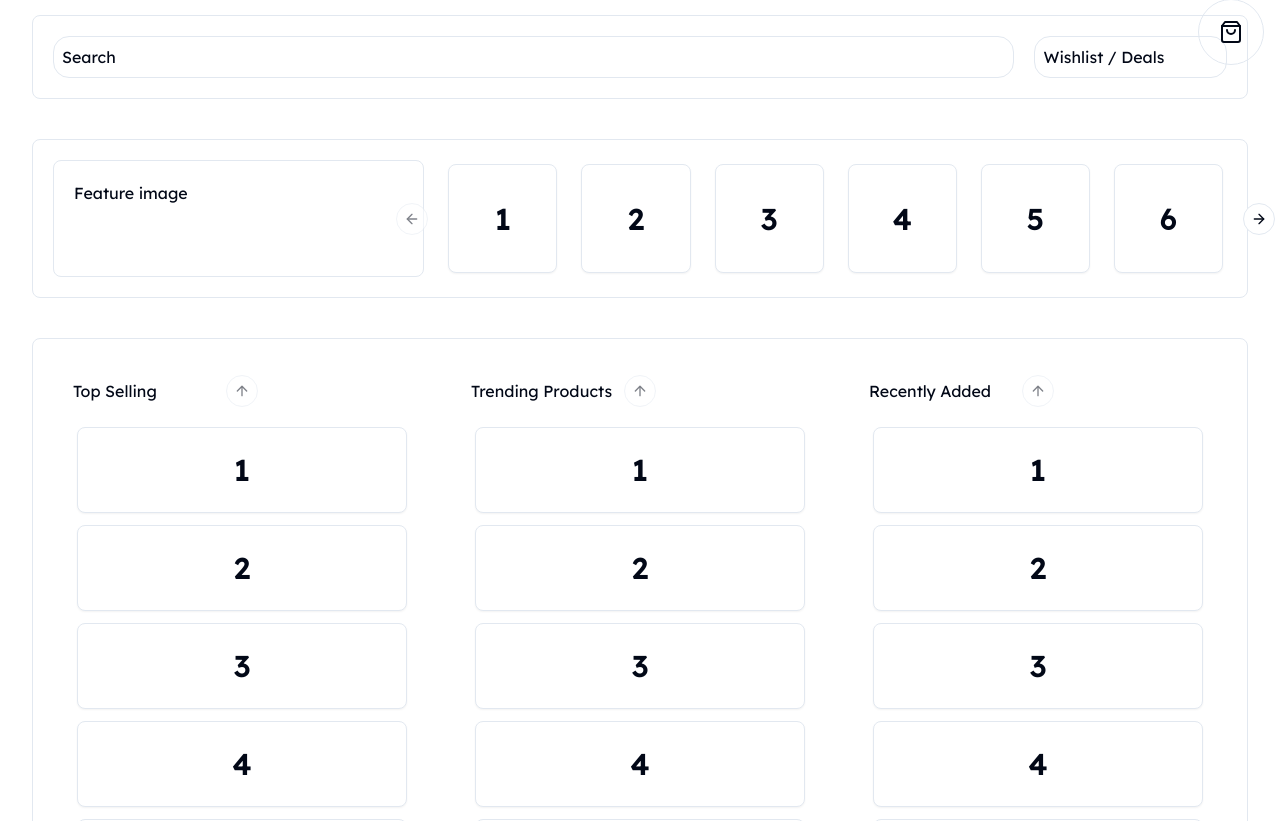
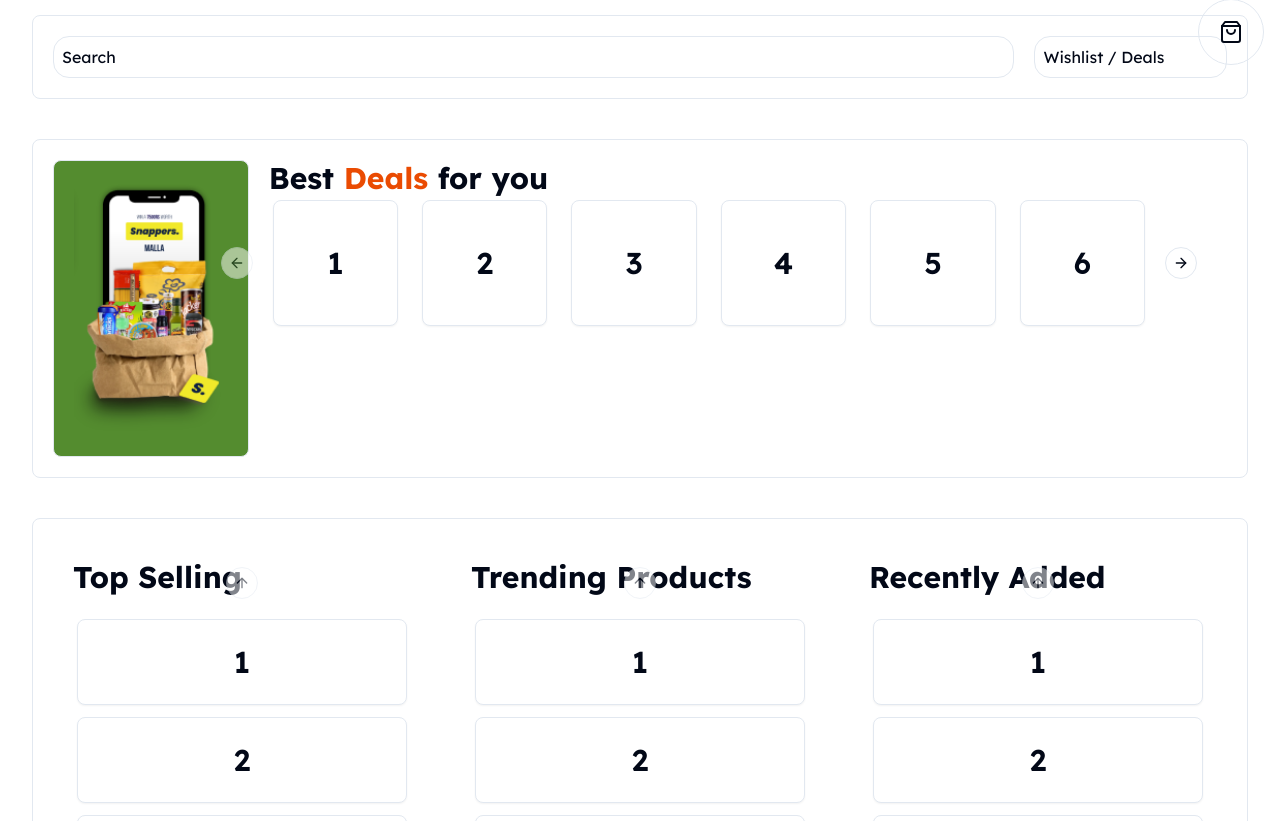
Before and after one commit to shakee93/snappers-headless, a Next.js app: page / in a window 1280 px wide. Shown: the part 719-1540 px from the top of the page. Built offline with nearby package versions, Linux system fonts and the light colour scheme.

Commit message:
feat: section header component created

```diff
--- a/app/(home)/page.tsx
+++ b/app/(home)/page.tsx
@@ -9,6 +9,8 @@ import categoriesData from "@/data/categories";
 import { Button } from "@/components/ui/button";
 import Image from "next/image";
 import NewsletterSection from "@/components/homepage/NewsletterSection";
+import FeatureDeals from "@/public/deals-feature.png";
+import SectionHeader from "@/components/global/SectionHeader";
 
 export default function Home() {
   return (
@@ -46,38 +48,73 @@ export default function Home() {
         </div>
       </div>
       <div className="p-5 border-[1.5px] rounded-lg flex gap-5" id="best-deals">
-        <div className="p-5 w-4/12 border-[1.5px] rounded-lg">
-          Feature image
+        <div className="p-5 w-2/12 border-[1.5px] rounded-lg bg-[#548C2F]">
+          <Image
+            src={FeatureDeals}
+            alt=""
+            width={500}
+            height={600}
+            className="w-full h-auto "
+          />
         </div>
-        <div className="w-8/12">
+        <div className="w-9/12">
+          <SectionHeader
+            className="categories-heading"
+            content={<div>Best <span className="text-[#EA4B02]">Deals</span> for you</div>}
+          />
+
           <ProductSlide />
         </div>
       </div>
       <div className="p-5 border-[1.5px] rounded-lg flex gap-5">
         <div className="w-1/3 flex gap-5 p-5 flex-col">
-          <div>Top Selling</div>
+          <div>
+            {" "}
+            <div>
+              <SectionHeader
+                className="3-section-heading"
+                content="Top Selling"
+              />
+              {/* More content */}
+            </div>
+          </div>
           <div>
             <ProductSlideVertial />
           </div>
         </div>
         <div className="w-1/3 flex gap-5 p-5 flex-col">
-          <div>Trending Products</div>
+          <div>
+            <SectionHeader
+              className="3-section-heading"
+              content="Trending Products"
+            />
+          </div>
           <div>
             <ProductSlideVertial />
           </div>
         </div>
         <div className="w-1/3 flex gap-5 p-5 flex-col">
-          <div>Recently Added</div>
+          <div>
+            <SectionHeader
+              className="3-section-heading"
+              content="Recently Added"
+            />
+          </div>
           <div>
             <ProductSlideVertial />
           </div>
         </div>
       </div>
       <div className="">
-        <NewsletterSection/>
+        <NewsletterSection />
       </div>
       <div className="p-10 w-full h-full border-[1.5px] rounded-lg flex flex-col gap-5 mb-28">
-        <div>Category section</div>
+        <div>
+          <SectionHeader
+            className="categories-heading"
+            content="Our Categories"
+          />
+        </div>
         <div className="">
           <CategorySlides />
         </div>
--- /dev/null
+++ b/components/global/SectionHeader.tsx
@@ -0,0 +1,16 @@
+import React from 'react';
+
+interface SectionHeaderProps {
+  className?: string;
+  content: React.ReactNode;
+}
+
+const SectionHeader: React.FC<SectionHeaderProps> = ({ className = '', content }) => {
+  return (
+    <div className={`${className} text-3xl font-bold text-blak`}>
+      {content}
+    </div>
+  );
+};
+
+export default SectionHeader;
```
Also changed, not shown: public/deals-feature.png (added).
